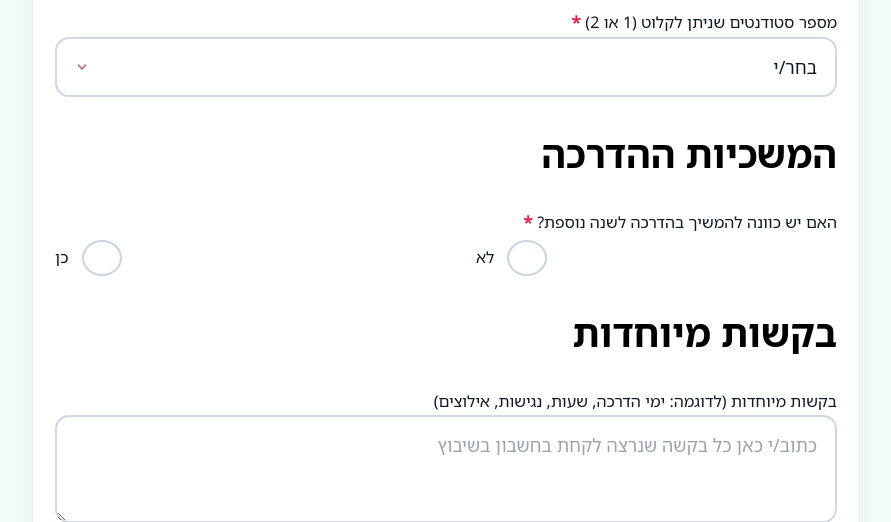
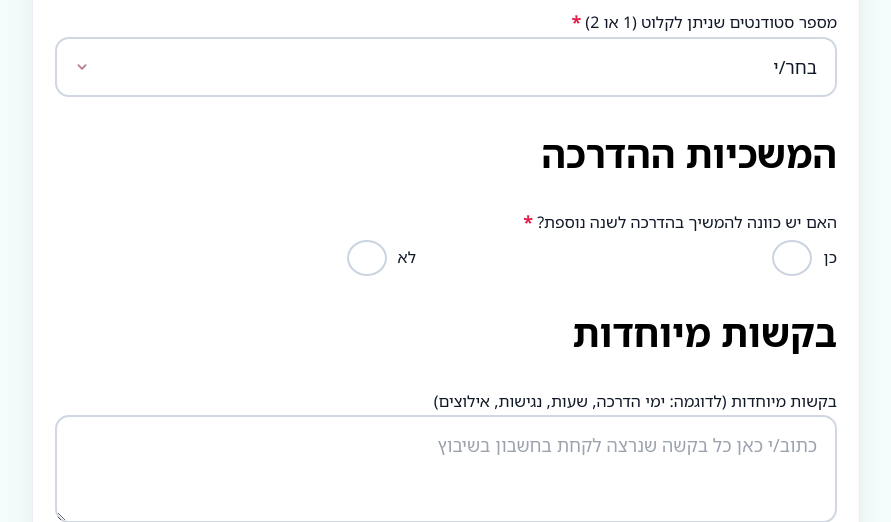
Before and after one commit to 1not2me/mentor-mapping-survey, a Flask app: page / in a window 1280 px wide. Shown: the part 1442-1964 px from the top of the page, without its empty margins (194-1085 px from the left). Run offline with Flask 3, Linux system fonts and the light colour scheme.

Commit message:
Update style.css

```diff
--- a/static/style.css
+++ b/static/style.css
@@ -563,16 +563,23 @@ label.required {
   text-align: right;
 }
 
+/* ברירת מחדל לשדות רדיו "כמו מין" */
 .radio-group {
   display: flex;
-  justify-content: flex-start; /* במקום space-between */
-  flex-direction: row-reverse; /* עיגול בצד ימין, טקסט אחריו */
-  gap: 60px; /* רווח בין כן/לא */
+  justify-content: space-between; /* פריסה לקצוות */
+  gap: 60px;
   width: 100%;
 }
 
+/* טקסט ואז העיגול (כמו בשדה מין) */
 .radio-option {
-  flex-direction: row-reverse; /* מציב את העיגול מימין והטקסט משמאל */
+  display: inline-flex;
+  flex-direction: row; /* חשוב: לא row-reverse */
+  align-items: center;
+  gap: 8px;
   text-align: right;
-  gap: 8px;
 }
+
+/* לוודא סדר נכון בתוך כל אופציה */
+.radio-option span { order: 1; }              /* הטקסט */
+.radio-option input[type="radio"] { order: 2; } /* העיגול */
```
